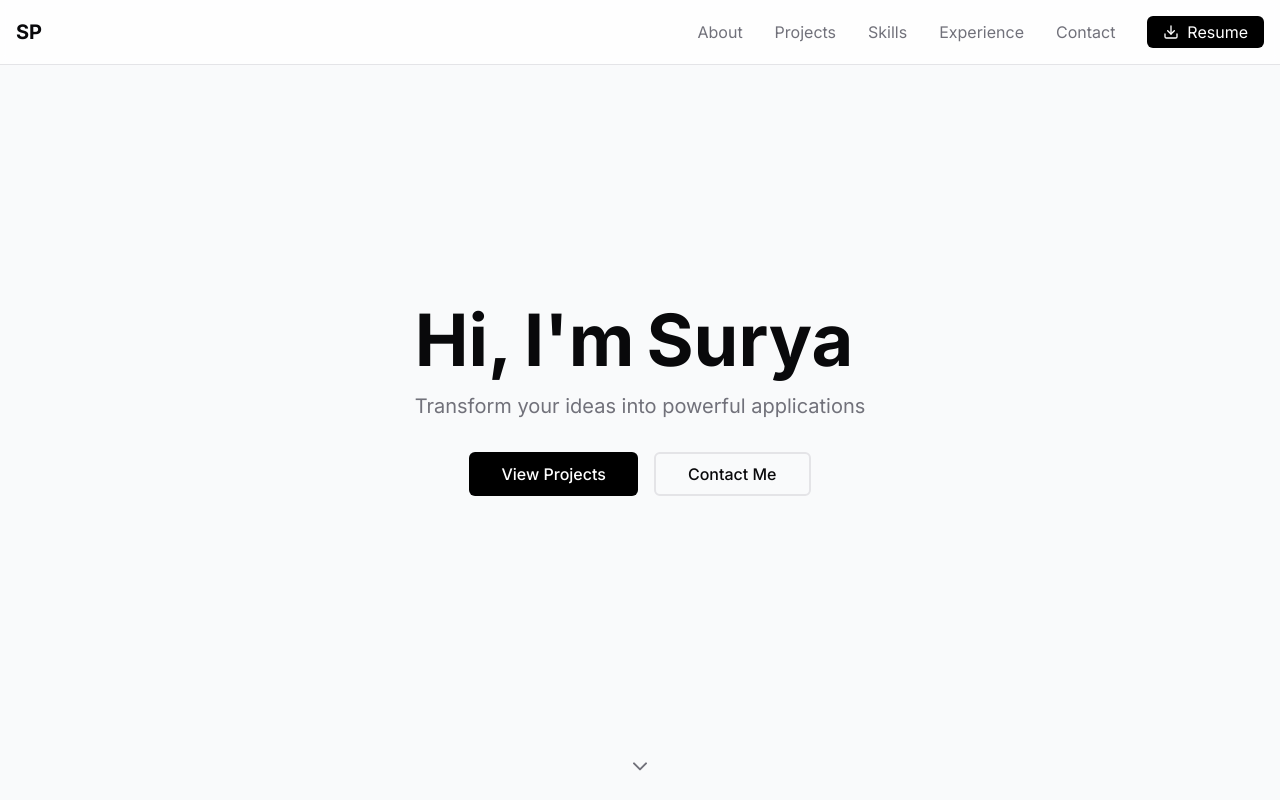
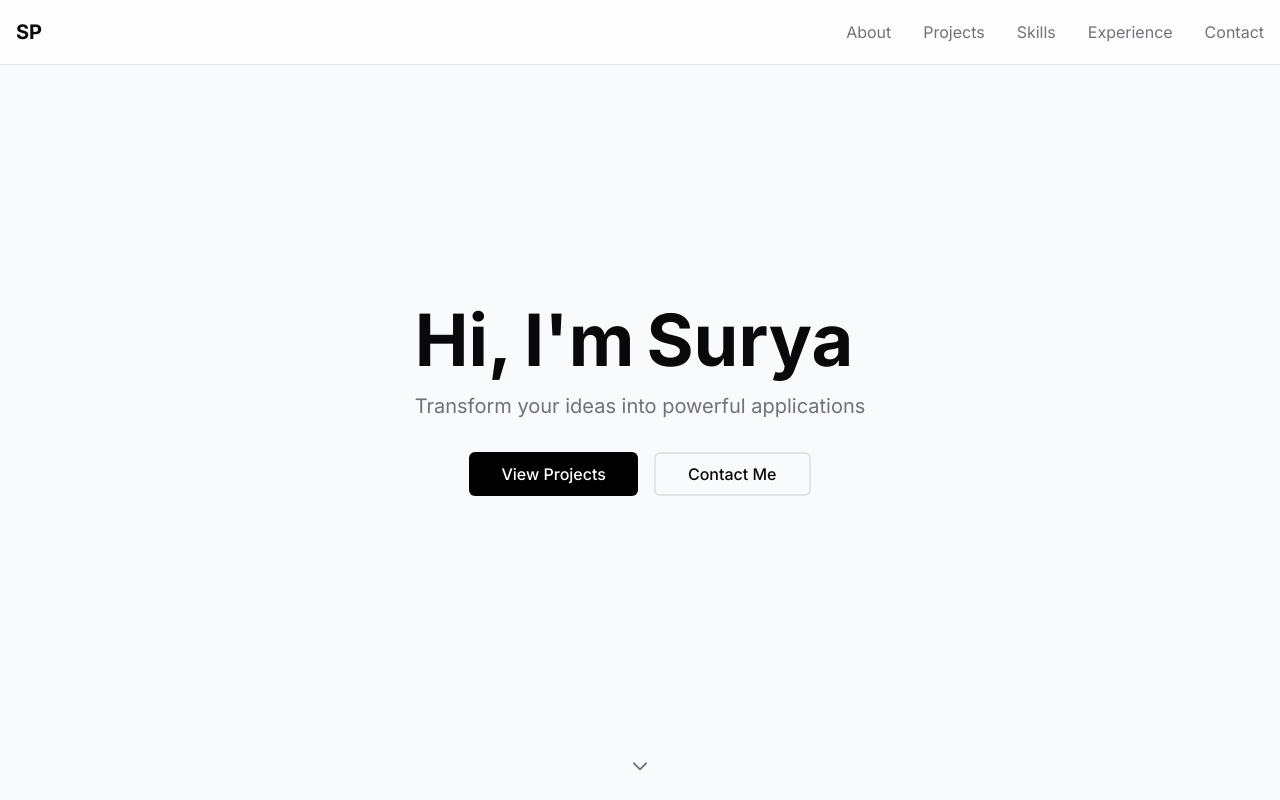
Before and after one commit to suryapavan1912/portfolio, a Next.js app: page / in a window 1280 px wide. Shown: the top 800 px of the page. Built offline with nearby package versions, Linux system fonts and the light colour scheme.

Commit message:
removed resume

```diff
--- a/components/Navbar.tsx
+++ b/components/Navbar.tsx
@@ -14,8 +14,6 @@ const Navbar = () => {
     { title: "Experience", href: "#experience" },
     { title: "Contact", href: "#contact" },
   ];
-
-  const resumePath = "https://drive.usercontent.google.com/uc?id=1YCzuwEGgYduMQjeAHFTz4sTCdN-8S-hZ&export=download";
 
   const navAnimation = {
     hidden: { y: -20, opacity: 0 },
@@ -55,7 +53,7 @@ const Navbar = () => {
       animate="visible"
       className="fixed top-0 left-0 right-0 z-50 bg-background/80 backdrop-blur-sm border-b"
     >
-      <div className="container mx-auto px-4 h-16 flex items-center justify-between">
+      <div className="container mx-auto px-4 h-16 flex items-center justify-between max-w-7xl">
         <motion.div
           variants={navAnimation}
           className="text-xl font-bold"
@@ -76,16 +74,6 @@ const Navbar = () => {
               {item.title}
             </motion.a>
           ))}
-          <motion.a
-            href={resumePath}
-            target="_blank"
-            variants={navAnimation}
-            transition={{ delay: (navItems.length + 1) * 0.1 }}
-            className="bg-black text-white hover:bg-black/90 px-4 py-1 rounded-md flex items-center gap-2"
-          >
-            <Download size={16} />
-            Resume
-          </motion.a>
         </div>
 
         {/* Mobile Menu Button */}
@@ -119,15 +107,6 @@ const Navbar = () => {
                   {item.title}
                 </a>
               ))}
-              <a
-                href={resumePath}
-                target="_blank"
-                className="bg-black text-white hover:bg-black/90 px-4 py-2 rounded-md mb-4 flex items-center justify-center gap-2"
-                onClick={() => setIsOpen(false)}
-              >
-                <Download size={16} />
-                Resume
-              </a>
             </div>
           </motion.div>
         )}
--- a/components/Skills.tsx
+++ b/components/Skills.tsx
@@ -36,7 +36,7 @@ const skillCategories: SkillCategory[] = [
     title: "Additional Skills",
     skills: [
       { name: "Problem solving" },
-      { name: "Web scraping" },
+      { name: "OpenAI SDK" },
       { name: "Git, Redis, SQS" },
       { name: "Memcached" },
     ]
```
